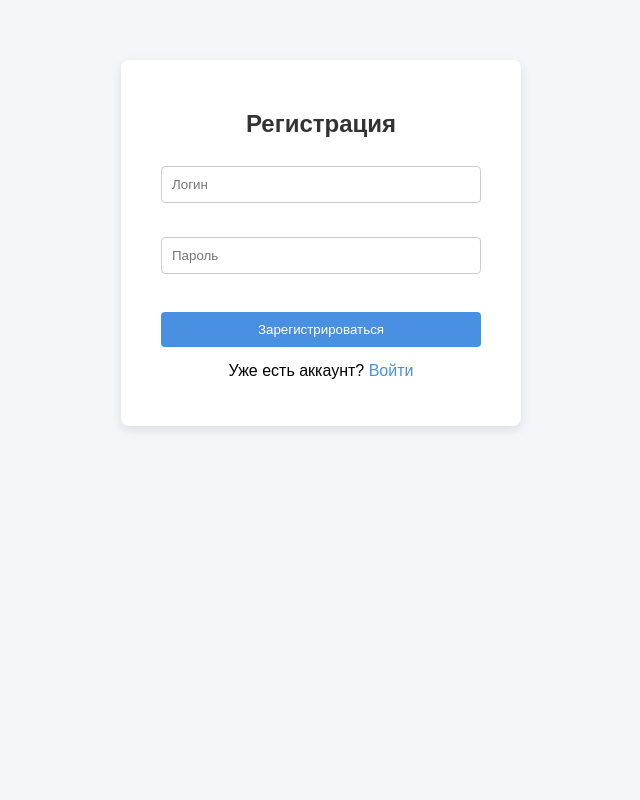
After one commit to JIeJLMeHb/web-app, a FastAPI app: template templates/register.html in a window 1280 px wide. The commit adds this page. Shown: the whole page, without its empty margins (319-959 px from the left). Run offline with FastAPI, Linux system fonts and the light colour scheme; the template is opened without the code that fills it, so the values that code supplies are empty.

Commit message:
Completed session uuid and 3 pages (login, register, main)

```diff
--- a/main.py
+++ b/main.py
@@ -1,14 +1,81 @@
-from fastapi import FastAPI, Request
+import uuid
+import pandas as pd
+from datetime import datetime, timedelta
+from fastapi import FastAPI, Request, Form
 from fastapi.responses import HTMLResponse, RedirectResponse
 from fastapi.templating import Jinja2Templates
+from fastapi.staticfiles import StaticFiles
 
 app = FastAPI()
+app.mount("/static", StaticFiles(directory="static"), name="static")
+
+USERS = "users.csv"
 templates = Jinja2Templates(directory="templates")
+SESSION_TTL = timedelta(minutes=10)
+sessions = {}
+white_urls = ["/", "/login", "/logout", "/register"]
 
-# @app.get("/", response_class=HTMLResponse)
-# def get_start_page(request: Request):
-#     return templates.TemplateResponse("main.html", {"request": request})
+def load_users():
+    try:
+        return pd.read_csv(USERS)
+    except FileNotFoundError:
+        return pd.DataFrame(columns=["username", "password"])
 
-@app.get("/main", response_class=HTMLResponse)
+def save_user(username, password):
+    df = load_users()
+    username, password = username.strip(), password.strip()
+    if username in df["username"].astype(str).str.strip().values:
+        return False
+    new_user = pd.DataFrame([[username, password]], columns=["username", "password"])
+    df = pd.concat([df, new_user], ignore_index=True)
+    df.to_csv(USERS, index=False)
+    return True
+
+def check_user(username, password):
+    df = load_users()
+    # убираем пробелы и приводим к строке
+    df["username"] = df["username"].astype(str).str.strip()
+    df["password"] = df["password"].astype(str).str.strip()
+    return ((df["username"] == username.strip()) & (df["password"] == password.strip())).any()
+
+# --- Маршруты ---
+@app.get("/", response_class=HTMLResponse)
 def get_start_page(request: Request):
-    return templates.TemplateResponse("main.html", {"request": request})
+    session_id = request.cookies.get("session_id")
+    if session_id in sessions and sessions[session_id]["expires"] > datetime.now():
+        username = sessions[session_id]["username"]
+        return templates.TemplateResponse("main.html", {"request": request, "username": username})
+    return RedirectResponse("/login")
+
+@app.get("/login", response_class=HTMLResponse)
+def login_page(request: Request):
+    return templates.TemplateResponse("login.html", {"request": request, "error": None})
+
+@app.post("/login")
+def login(request: Request, username: str = Form(...), password: str = Form(...)):
+    if check_user(username, password):
+        session_id = str(uuid.uuid4())
+        sessions[session_id] = {"username": username, "expires": datetime.now() + SESSION_TTL}
+        response = RedirectResponse("/", status_code=302)
+        response.set_cookie("session_id", session_id)
+        return response
+    return templates.TemplateResponse("login.html", {"request": request, "error": "Неверный логин или пароль"})
+
+@app.get("/register", response_class=HTMLResponse)
+def register_page(request: Request):
+    return templates.TemplateResponse("register.html", {"request": request, "error": None})
+
+@app.post("/register")
+def register(request: Request, username: str = Form(...), password: str = Form(...)):
+    if save_user(username, password):
+        return RedirectResponse("/login", status_code=302)
+    return templates.TemplateResponse("register.html", {"request": request, "error": "Пользователь уже существует"})
+
+@app.get("/logout")
+def logout(request: Request):
+    session_id = request.cookies.get("session_id")
+    if session_id in sessions:
+        del sessions[session_id]
+    response = RedirectResponse("/login")
+    response.delete_cookie("session_id")
+    return response
--- a/requirements.txt
+++ b/requirements.txt
@@ -1,3 +1,5 @@
 fastapi
 uvicorn
 jinja2
+pandas
+python-multipart
--- /dev/null
+++ b/static/style.css
@@ -0,0 +1,64 @@
+body {
+    font-family: Arial, sans-serif;
+    background-color: #f4f6f9;
+    margin: 0;
+    padding: 0;
+    display: flex;
+    justify-content: center;
+    align-items: flex-start;
+    min-height: 100vh;
+}
+
+.container {
+    background: #fff;
+    margin-top: 60px;
+    padding: 30px 40px;
+    border-radius: 8px;
+    box-shadow: 0 4px 12px rgba(0,0,0,0.1);
+    width: 320px;
+    text-align: center;
+}
+
+h1, h2 {
+    margin-bottom: 20px;
+    color: #333;
+}
+
+form {
+    display: flex;
+    flex-direction: column;
+}
+
+input {
+    margin: 8px 0;
+    padding: 10px;
+    border: 1px solid #ccc;
+    border-radius: 4px;
+}
+
+button {
+    margin-top: 12px;
+    padding: 10px;
+    background-color: #4a90e2;
+    color: white;
+    border: none;
+    border-radius: 4px;
+    cursor: pointer;
+}
+
+button:hover {
+    background-color: #357ab8;
+}
+
+a {
+    color: #4a90e2;
+    text-decoration: none;
+}
+
+a:hover {
+    text-decoration: underline;
+}
+
+p {
+    margin-top: 15px;
+}
--- /dev/null
+++ b/templates/register.html
@@ -0,0 +1,21 @@
+<!DOCTYPE html>
+<html>
+<head>
+    <title>Регистрация</title>
+    <link rel="stylesheet" href="{{ url_for('static', path='style.css') }}">
+</head>
+<body>
+    <div class="container">
+        <h2>Регистрация</h2>
+        {% if error %}
+            <p style="color:red">{{ error }}</p>
+        {% endif %}
+        <form method="post" action="/register">
+            <input type="text" name="username" placeholder="Логин" required><br>
+            <input type="password" name="password" placeholder="Пароль" required><br>
+            <button type="submit">Зарегистрироваться</button>
+        </form>
+        <p>Уже есть аккаунт? <a href="/login">Войти</a></p>
+    </div>
+</body>
+</html>
```
Also changed, not shown: templates/login.html (added, +21 -0 lines), templates/main.html (+7 -5 lines).
